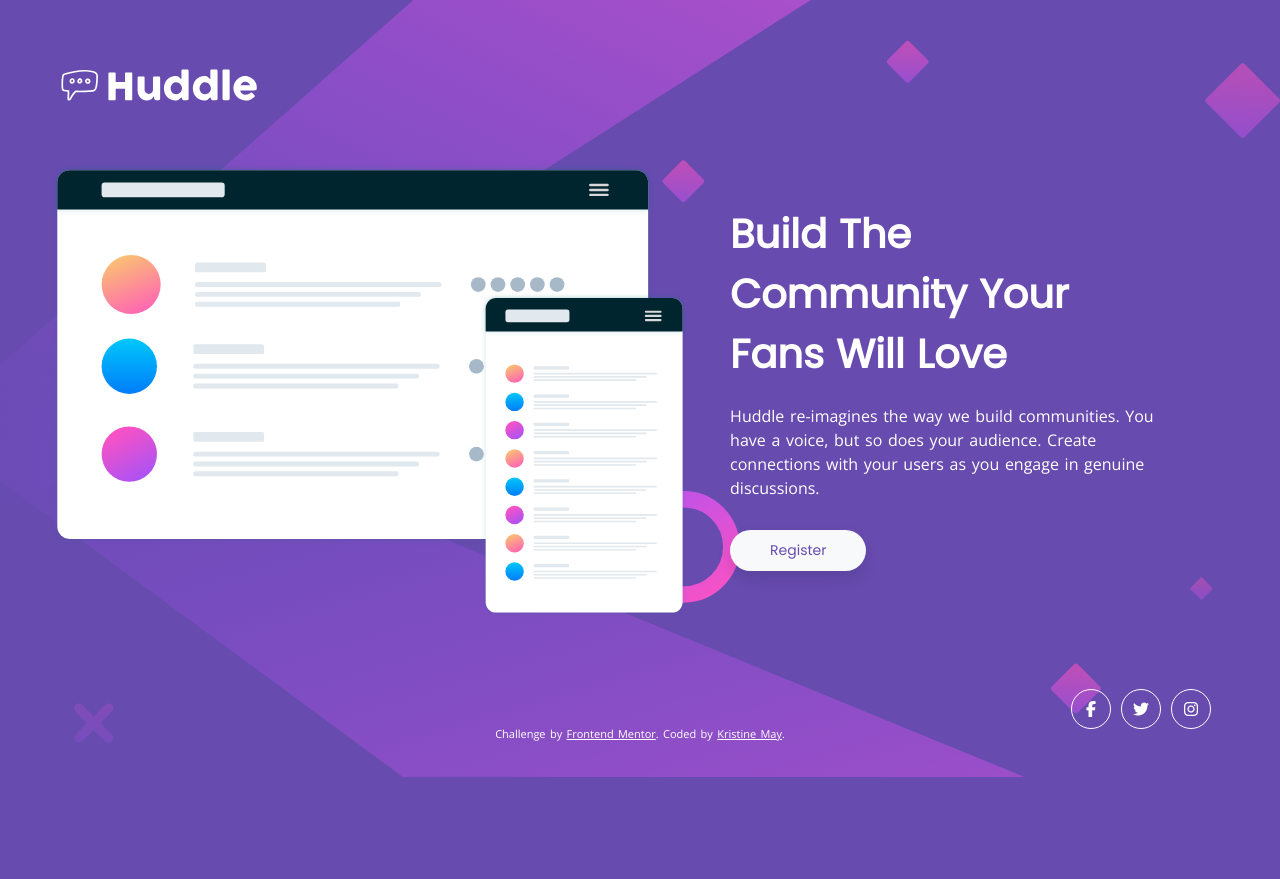
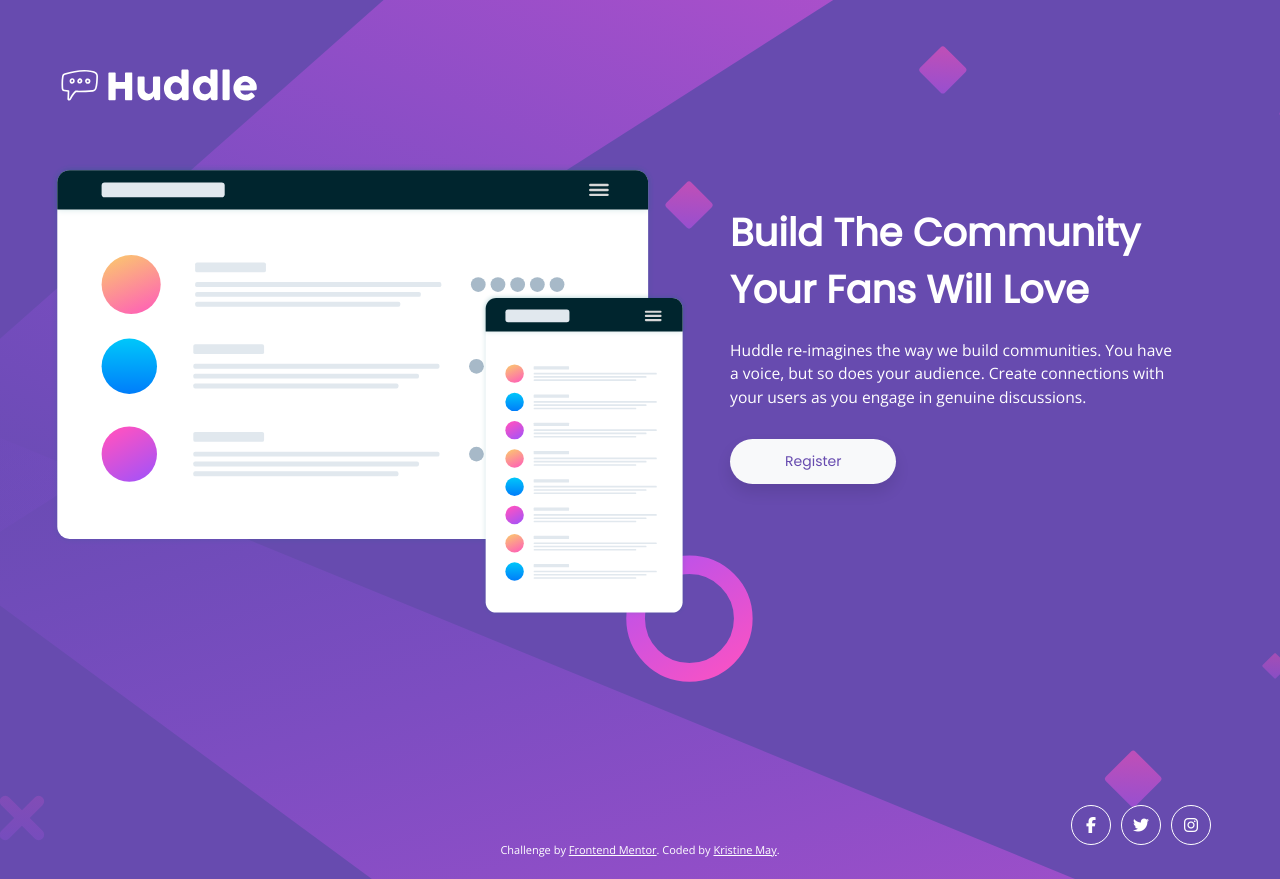
Before and after one commit to sn-tin/huddle-landing-page-intro, a plain HTML site: page index.html in a window 1280 px wide. Before the commit the page ends 800 px from the top, so only its background shows below. Drawn offline with nearby package versions, Linux system fonts and the light colour scheme.

Commit message:
Change to responsve font-size

```diff
--- a/css/styles.css
+++ b/css/styles.css
@@ -11,17 +11,17 @@ body {
 h1, p {
     margin-bottom: 20px;
     line-height: 1.5;
-    word-spacing: 1.5px;
 }
 
 h1 {
     font-family: 'Poppins';
     font-weight: 600;
-    font-size: 25px;
+    font-size: clamp(1.5rem, 3vw, 3rem);
 }
 
 p {
     font-family: 'Open Sans';
+    font-size: clamp(0.92rem, 1.22vw, 2.5rem);
     font-weight: 400;
 }
 
@@ -106,15 +106,11 @@ p {
         background-size: cover;
     }
 
-    h1 {
-        font-size: 40px;
-        margin-right: 40px;
-    }
-
     /* Container */
 
     .container-fluid {
         padding: 2% 4%;
+        height: 100vh;
     }
 
     /* Navbar */
@@ -143,7 +139,7 @@ p {
     /* Button */
 
     .huddle-button {
-        padding: 10px 40px;
+        padding: 12px 55px;
     }
 
 
```
